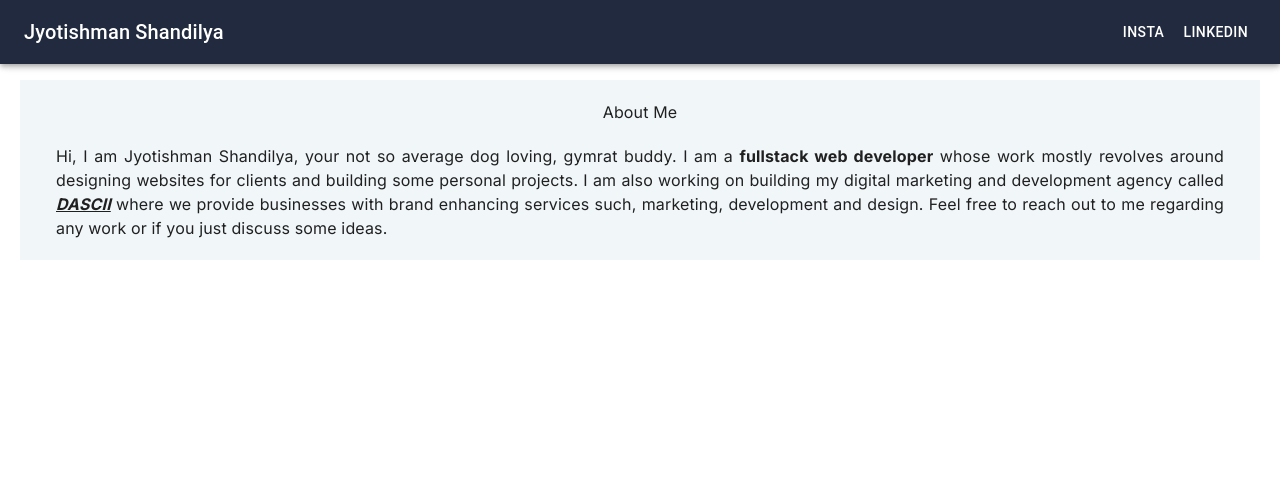
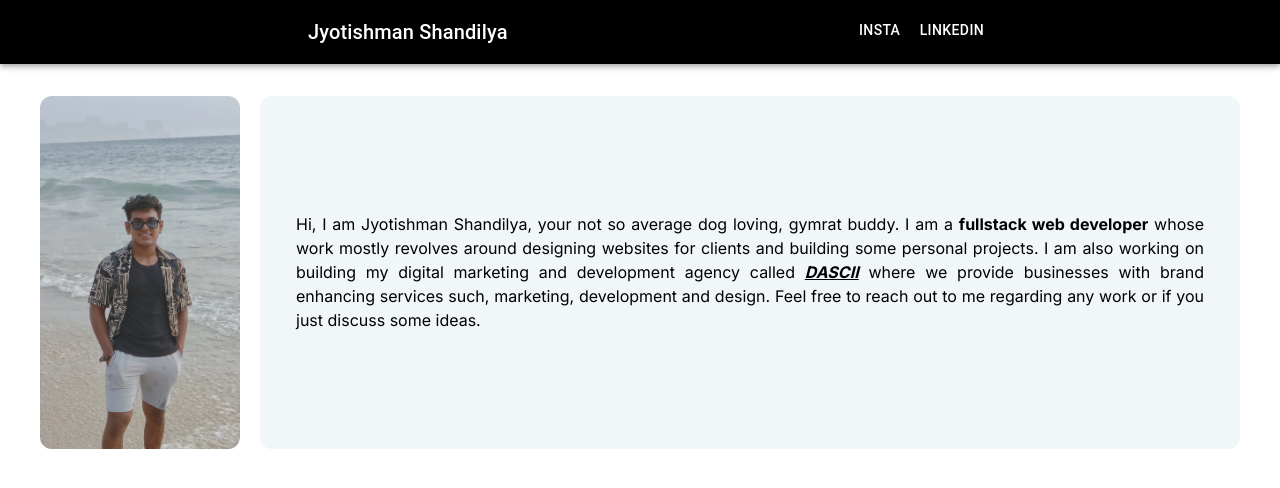
Before and after one commit to jyotishmanshandilya/PortFolio, a Next.js app: page /about in a window 1280 px wide. Shown: the top 488 px of the page. Built offline with nearby package versions, Linux system fonts and the light colour scheme.

Commit message:
updated portfolio

```diff
--- a/app/layout.js
+++ b/app/layout.js
@@ -1,7 +1,7 @@
 import './globals.css'
 import { Inter } from 'next/font/google'
 import Provider from '@/components/Provider'
-import Nav from '@/components/Nav'
+import Nav from '@/components/Navbar'
 import About from '@/components/About'
 
 const inter = Inter({ subsets: ['latin'] })
--- a/app/page.js
+++ b/app/page.js
@@ -14,7 +14,6 @@ const page = () => {
   // console.log(session?.user?.email)
   return (
     <div className='flex flex-col'>
-      <h1 className='text-center pt-3 mb-5'>PortFolio</h1>
       {/* {!session && <button className='black_btn mx-auto rounded mb-5' onClick={() => {signIn('github')}}>
         Sign in
       </button>}
--- a/components/About.js
+++ b/components/About.js
@@ -1,13 +1,16 @@
 'use client'
 import { useSession } from 'next-auth/react'
 import React from 'react'
+import Image from 'next/image'
 
 const About = () => {
     // const {data: session} = useSession();
     //console.log(session.user.email)
   return (
-    <div className='flex flex-col flex-center gap-5 px-9 bg-light-blue m-5 py-5'>
-        <h2 className='text-center'>About Me</h2>
+    <div className='sm:mx-10 flex flex-col md:flex-row justify-center gap-5 m-5 mt-24'>
+      <Image className='mx-auto rounded-xl' src="/assets/profile-pic.jpeg" width={200} height={500}/>
+      <div className='flex flex-col flex-center gap-5 bg-light-blue py-5 px-9 rounded-xl'>
+          {/* <h2 className='text-center'>About Me</h2> */}
           <p className='text-justify'>
               Hi, I am Jyotishman Shandilya, your not so average dog loving, gymrat buddy.
               I am a <b>fullstack web developer</b> whose work mostly revolves around designing websites for
@@ -18,6 +21,7 @@ const About = () => {
           </p>
           {/* <button className='outline_btn'>Contact me</button> */}
       </div>
+    </div>
   )
 }
 
--- a/components/Nav.js
+++ b/components/Nav.js
@@ -41,20 +41,35 @@ export default function DrawerAppBar(props) {
   };
 
   const drawer = (
+    <Box sx={{ textAlign: "center", backgroundColor: "black", minHeight: "100%" }}>
+      <div
+        className="p-2"
+        style={{
+          display: "flex",
+          justifyContent: "center",
+        }}
+      >
+        <a href="/">
+          <Typography className='logo_text' variant="h6" sx={{ my: 2, textColor:'white' }}>
+            Jyotishman
+          </Typography>
+        </a>
+      </div>
       <Box onClick={handleDrawerToggle} sx={{ textAlign: 'center' }}>
-      <Typography className='logo_text' variant="h6" sx={{ my: 2, textColor:'dark-blue' }}>
+          <Typography className='logo_text' variant="h6" sx={{ my: 2, textColor:'white' }}>
             Jyotishman
           </Typography>
         <Divider />
         <List>
           {navItems.data.map((item)=>(
             <Link href={item.link}>
-          <Button key={item.name} sx={{ color: '#000' }}>
+            <Button key={item.name} sx={{ color: '#fff' }}>
               {item.name}
             </Button>
           </Link>
           ))}
         </List>
+      </Box>
     </Box>
   );
 
@@ -63,7 +78,7 @@ export default function DrawerAppBar(props) {
   return (
     <Box sx={{ display: 'flex', marginBottom: '5em' }}>
       <CssBaseline />
-      <AppBar sx={{ background: '#212A3E' }} component="nav">
+      <AppBar sx={{ background: 'black' }} component="nav">
         <Toolbar>
           <IconButton
             color="inherit"
--- /dev/null
+++ b/components/Navbar.js
@@ -0,0 +1,141 @@
+"use client";
+import { useState } from "react";
+import * as React from "react";
+import PropTypes from "prop-types";
+import AppBar from "@mui/material/AppBar";
+import Box from "@mui/material/Box";
+import CssBaseline from "@mui/material/CssBaseline";
+import Divider from "@mui/material/Divider";
+import Drawer from "@mui/material/Drawer";
+import IconButton from "@mui/material/IconButton";
+import List from "@mui/material/List";
+import ListItem from "@mui/material/ListItem";
+import ListItemButton from "@mui/material/ListItemButton";
+import ListItemText from "@mui/material/ListItemText";
+import MenuIcon from "@mui/icons-material/Menu";
+import Toolbar from "@mui/material/Toolbar";
+import Typography from "@mui/material/Typography";
+import Button from "@mui/material/Button";
+import Link from "next/link";
+// import { makeStyles } from "@material-ui/core/styles";
+
+
+const drawerWidth = 240;
+// const navItems = ["Team", "Events"];
+const navItems = {'data':[
+    {
+      'name': 'insta',
+      'link': 'https://www.instagram.com/jyotishman_jbx/'
+    },
+    {
+      'name': 'linkedin',
+      'link': 'https://www.linkedin.com/in/jyotishman-shandilya/'
+    }
+  ]};
+
+function DrawerAppBar(props) {
+  // const classes = makeStyles();
+  const { window } = props;
+  const [mobileOpen, setMobileOpen] = useState(false);
+
+  const handleDrawerToggle = () => {
+    setMobileOpen((prevState) => !prevState);
+  };
+
+  const drawer = (
+    <Box
+      sx={{ textAlign: "center", backgroundColor: "black", minHeight: "100%" }}
+    >
+      <div
+        className="p-1"
+        style={{
+          display: "flex",
+          justifyContent: "center",
+        }}
+      >
+        <a href="/">
+            <Typography className='text-white' variant="h6" sx={{ my: 2, textColor:'white' }}>
+                Jyotishman
+            </Typography>
+        </a>
+      </div>
+      <Box onClick={handleDrawerToggle}>
+        <Divider />
+        <List>
+          {navItems.data.map((item) => (
+            <Link key={`${item.name}`} href={`${item.link}`} passHref>
+              <ListItem key={item.name} component="a" disablePadding passHref>
+                <ListItemButton sx={{ textAlign: "center" }} passHref>
+                  <ListItemText primary={item.name} className="text-white" />
+                </ListItemButton>
+              </ListItem>
+            </Link>
+          ))}
+        </List>
+      </Box>
+    </Box>
+  );
+
+  const container =
+    window !== undefined ? () => window().document.body : undefined;
+
+  return (
+    <Box sx={{ display: "flex" }}>
+      <AppBar component="nav" style={{ backgroundColor: "black" }}>
+        <Toolbar>
+          <IconButton
+            color="inherit"
+            aria-label="open drawer"
+            edge="start"
+            onClick={handleDrawerToggle}
+            sx={{ mr: 2, display: { md: "none" } }}
+          >
+            <MenuIcon />
+          </IconButton>
+          <div className="sm:flex sm:flex-row mx-auto xl:gap-x-80 md:gap-x-24 sm:gap-0">
+            <div className="px-5">
+              <a href="/">
+                <Typography className='logo_text' variant="h6" sx={{ my: 2, textColor:'white' }}>
+                    Jyotishman Shandilya
+                </Typography>
+              </a>
+            </div>
+
+            <Box className="pt-3" sx={{ display: { xs: "none", md: "block" } }}>
+              {navItems.data.map((item) => (
+                <Link href={`${item.link}`}>
+                  <Button key={item.name} sx={{ color: "#fff" }}>
+                    {item.name}
+                  </Button>
+                </Link>
+              ))}
+            </Box>
+          </div>
+        </Toolbar>
+      </AppBar>
+
+      <Box component="nav">
+        <Drawer
+          container={container}
+          variant="temporary"
+          open={mobileOpen}
+          onClose={handleDrawerToggle}
+          ModalProps={{
+            keepMounted: true, // Better open performance on mobile.
+          }}
+          sx={{
+            display: { xs: "block", md: "none" },
+            "& .MuiDrawer-paper": {
+              boxSizing: "border-box",
+              width: drawerWidth,
+            },
+          }}
+        >
+          {drawer}
+        </Drawer>
+      </Box>
+    </Box>
+  );
+}
+
+export default DrawerAppBar;
--- a/components/Projects.js
+++ b/components/Projects.js
@@ -8,7 +8,7 @@ const Projects = () => {
     //     console.log(item)
     // })
   return (
-    <div className='mx-5 px-9 py-5 bg-light-blue'>
+    <div className='m-5 sm:mx-10 px-9 py-5 bg-light-blue rounded-xl'>
         <h2 className='text-center mb-5'>Projects</h2>
         <div className='grid sm:grid-cols-2 lg:grid-cols-4 gap-5 mb-5 justify-center'>
             {projectdata.data.map((item) => (
--- a/components/Techstack.js
+++ b/components/Techstack.js
@@ -7,7 +7,7 @@ import techdata from './techdata';
 const Techstack = () => {
   return (
 
-      <div className='mx-auto mb-5'>
+      <div className='mx-auto mb-5 mt-5'>
           <h2 className='text-center'>TechStack</h2>
           <div className='grid sm:grid-cols-2 md:grid-cols-3 lg:grid-cols-4 xl:grid-cols-5 gap-5 mx-8 my-5'>
               {techdata.data.map((item) => (
```
Also changed, not shown: public/assets/profile-pic.jpeg (added), public/assets/profile-pic2.jpeg (added). Lines whose indentation alone changed are shown as unchanged.
